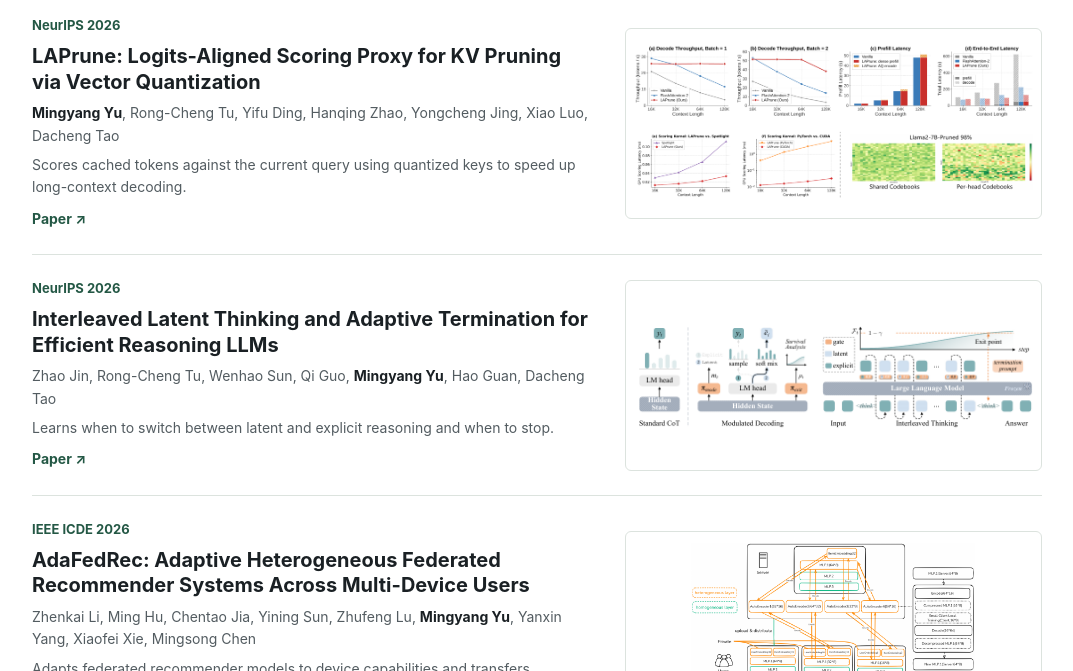
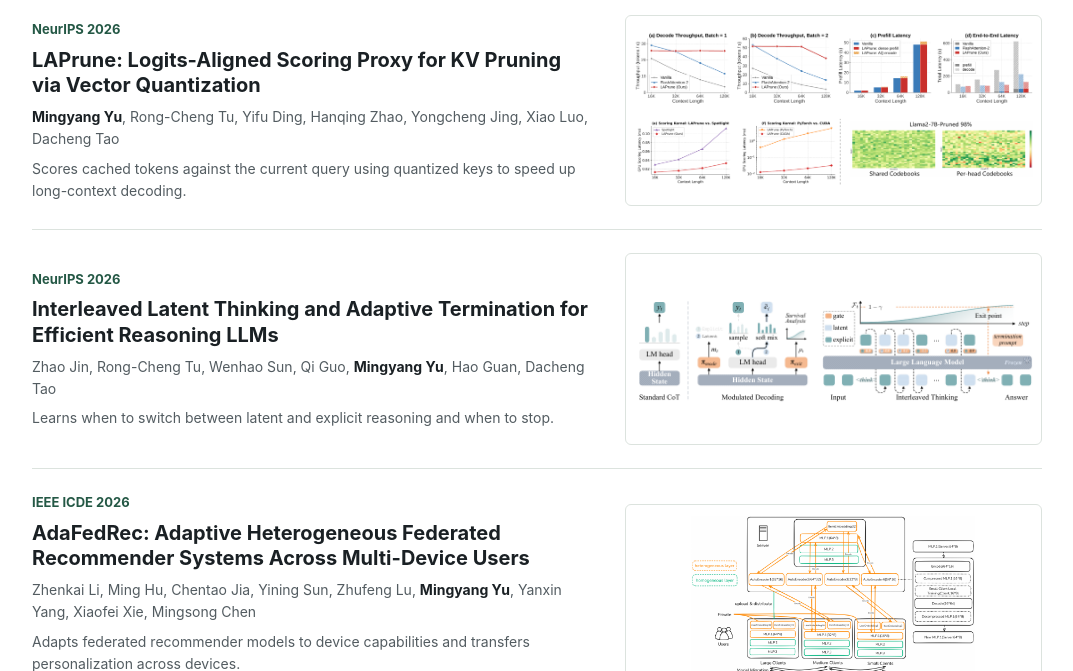
Before and after one commit to ymy9599/ymy9599.github.io, a plain HTML site: page index.html in a window 1280 px wide. Shown: the part 635-1306 px from the top of the page, without its empty margins (103-1176 px from the left). Drawn offline with Linux system fonts and the light colour scheme.

Commit message:
Remove OpenReview links from homepage

```diff
--- a/index.html
+++ b/index.html
@@ -38,7 +38,6 @@
           <h3>LAPrune: Logits-Aligned Scoring Proxy for KV Pruning via Vector Quantization</h3>
           <p class="authors"><strong>Mingyang Yu</strong>, Rong-Cheng Tu, Yifu Ding, Hanqing Zhao, Yongcheng Jing, Xiao Luo, Dacheng Tao</p>
           <p class="summary">Scores cached tokens against the current query using quantized keys to speed up long-context decoding.</p>
-          <a class="paper-link" href="https://openreview.net/forum?id=YCnekVg1si">Paper &#8599;</a>
         </div>
         <figure><a href="laprune.png" aria-label="Enlarge figure: LAPrune throughput and latency comparisons"><img src="laprune.png" loading="lazy" alt="LAPrune throughput and latency comparisons"></a></figure>
       </article>
@@ -48,7 +47,6 @@
           <h3>Interleaved Latent Thinking and Adaptive Termination for Efficient Reasoning LLMs</h3>
           <p class="authors">Zhao Jin, Rong-Cheng Tu, Wenhao Sun, Qi Guo, <strong>Mingyang Yu</strong>, Hao Guan, Dacheng Tao</p>
           <p class="summary">Learns when to switch between latent and explicit reasoning and when to stop.</p>
-          <a class="paper-link" href="https://openreview.net/forum?id=Co9TkIuLP9">Paper &#8599;</a>
         </div>
         <figure><a href="figures/latent.png" aria-label="Enlarge figure: Adaptive reasoning framework with mode and exit gates"><img src="figures/latent.png" loading="lazy" alt="Adaptive reasoning framework with mode and exit gates"></a></figure>
       </article>
```
